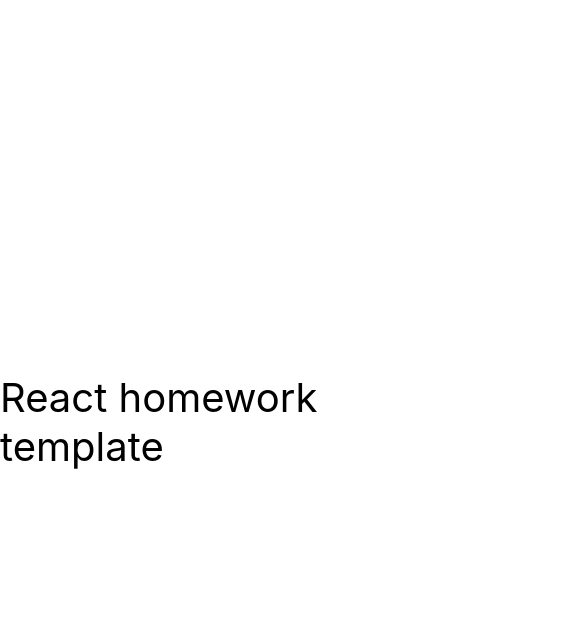
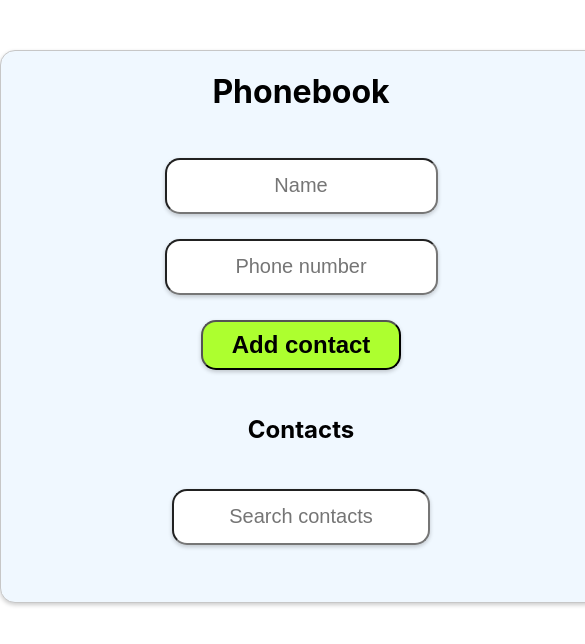
Before and after one commit to Karwan87/goit-react-hw-06-phonebook, a React (Create React App) app: page / in a window 390 px wide. Shown: the top 644 px of the page, 585 px wide, since content can reach past the window. Built offline with nearby package versions, Linux system fonts and the light colour scheme.

Commit message:
Clone files from HW-04 phonebook

```diff
--- a/src/components/App.jsx
+++ b/src/components/App.jsx
@@ -1,16 +1,63 @@
-export const App = () => {
+import React, { useState, useEffect } from 'react';
+import { nanoid } from 'nanoid';
+import ContactList from './ContactList/ContactList';
+import ContactForm from './ContactForm/ContactForm';
+import Filter from './Filter/Filter';
+import styles from './var.module.css';
+
+const App = () => {
+  const [contacts, setContacts] = useState([]);
+  const [filter, setFilter] = useState('');
+
+  useEffect(() => {
+    const storedContacts = localStorage.getItem('contacts');
+    console.log('Stored contacts:', storedContacts);
+    if (storedContacts) {
+      setContacts(JSON.parse(storedContacts));
+    }
+  }, []);
+
+  useEffect(() => {
+    localStorage.setItem('contacts', JSON.stringify(contacts));
+  }, [contacts]);
+
+  const addContact = (name, number) => {
+    const newContact = {
+      id: nanoid(),
+      name: name.trim(),
+      number: number.trim(),
+    };
+
+    setContacts(prevContacts => [...prevContacts, newContact]);
+  };
+
+  const deleteContact = id => {
+    setContacts(prevContacts =>
+      prevContacts.filter(contact => contact.id !== id)
+    );
+  };
+
+  const changeFilter = filterValue => {
+    setFilter(filterValue);
+  };
+
+  const filteredContacts = contacts.filter(contact =>
+    contact.name.toLowerCase().includes(filter.toLowerCase())
+  );
+
   return (
-    <div
-      style={{
-        height: '100vh',
-        display: 'flex',
-        justifyContent: 'center',
-        alignItems: 'center',
-        fontSize: 40,
-        color: '#010101'
-      }}
-    >
-      React homework template
+    <div className={styles.ContactContainer}>
+      <h1>Phonebook</h1>
+      <ContactForm addContact={addContact} contacts={contacts} />
+
+      <h2>Contacts</h2>
+      <Filter filter={filter} onChangeFilter={changeFilter} />
+      <ContactList
+        contacts={filteredContacts}
+        onDeleteContact={deleteContact}
+      />
     </div>
   );
 };
+
+export default App;
--- /dev/null
+++ b/src/components/ContactForm/ContactForm.jsx
@@ -0,0 +1,56 @@
+import React, { useState } from 'react';
+import PropTypes from 'prop-types';
+import styles from './ContactForm.module.css';
+
+const ContactForm = ({ addContact, contacts }) => {
+  const [name, setName] = useState('');
+  const [number, setNumber] = useState('');
+
+  const handleSubmit = e => {
+    e.preventDefault();
+
+    const existingContact = contacts.find(contact => contact.name === name);
+    if (existingContact) {
+      alert(`${name} is already in contacts!`);
+      return;
+    }
+    if (name.trim() === '' || number.trim() === '') {
+      alert(`${name} Cannot add an empty result!`);
+      return;
+    }
+
+    addContact(name, number);
+    setName('');
+    setNumber('');
+  };
+
+  return (
+    <form className={styles.InputsForm} onSubmit={handleSubmit}>
+      <input
+        className={styles.TypeText}
+        type="text"
+        placeholder="Name"
+        value={name}
+        onChange={e => setName(e.target.value)}
+      />
+      <input
+        className={styles.TypeText}
+        type="tel"
+        placeholder="Phone number"
+        value={number}
+        onChange={e => setNumber(e.target.value)}
+      />
+      <div className={styles.ButtonContainer}>
+        <button className={styles.SubmitButton} type="submit">
+          Add contact
+        </button>
+      </div>
+    </form>
+  );
+};
+
+ContactForm.propTypes = {
+  addContact: PropTypes.func.isRequired,
+};
+
+export default ContactForm;
--- /dev/null
+++ b/src/components/ContactForm/ContactForm.module.css
@@ -0,0 +1,43 @@
+.inputsForm {
+  display: flex;
+  flex-direction: column;
+  align-items: center;
+  width: 100%;
+}
+.TypeText {
+  display: flex;
+  flex-direction: column;
+  margin: 25px;
+  height: 50px;
+  text-align: center;
+  font-size: 20px;
+  box-shadow: 0 2px 4px rgba(0, 0, 0, 0.2);
+  border-radius: 15px;
+}
+
+.TypeText:hover {
+  opacity: 0.7;
+  background: rgba(88, 165, 0, 0.288);
+  transition-duration: 350ms;
+}
+.ButtonContainer {
+  display: flex;
+  justify-content: center;
+  align-items: center;
+  margin: 25px;
+}
+.SubmitButton {
+  width: 200px;
+  height: 50px;
+  box-shadow: 0 2px 4px rgba(0, 0, 0, 0.2);
+  border-radius: 15px;
+  background-color: greenyellow;
+  font-size: 24px;
+  font-weight: 800;
+  cursor: pointer;
+}
+.SubmitButton:hover {
+  opacity: 0.7;
+  background: rgba(88, 165, 0, 0.836);
+  transition-duration: 350ms;
+}
--- /dev/null
+++ b/src/components/ContactItem/ContactItem.jsx
@@ -0,0 +1,33 @@
+import React from 'react';
+import PropTypes from 'prop-types';
+import styles from './ContactItem.module.css';
+
+const ContactItem = ({ contact, onDeleteContact }) => {
+  const handleDelete = () => {
+    onDeleteContact(contact.id);
+  };
+
+  return (
+    <li className={styles.DataForm}>
+      {contact.name}: {contact.number}
+      <button
+        className={styles.DeleteButton}
+        type="button"
+        onClick={handleDelete}
+      >
+        Delete
+      </button>
+    </li>
+  );
+};
+
+ContactItem.propTypes = {
+  contact: PropTypes.shape({
+    id: PropTypes.string.isRequired,
+    name: PropTypes.string.isRequired,
+    number: PropTypes.string.isRequired,
+  }).isRequired,
+  onDeleteContact: PropTypes.func.isRequired,
+};
+
+export default ContactItem;
--- /dev/null
+++ b/src/components/ContactItem/ContactItem.module.css
@@ -0,0 +1,29 @@
+.DataForm {
+  display: flex;
+  width: 250px;
+  justify-content: space-between;
+  margin: 15px auto;
+  font-size: 24px;
+  text-decoration: underline;
+}
+.ButtonContainer {
+  display: flex;
+  justify-content: center;
+  align-items: center;
+}
+.DeleteButton {
+  width: 120px;
+  height: 30px;
+  box-shadow: 0 2px 4px rgba(0, 0, 0, 0.2);
+  border-radius: 15px;
+  background-color: red;
+  font-size: 16px;
+  font-weight: 800;
+  cursor: pointer;
+  transition: background-color 1350ms, opacity;
+}
+.DeleteButton:hover {
+  opacity: 0.7;
+  background: rgba(102, 0, 0, 0.685);
+  transition-duration: 1350ms;
+}
--- /dev/null
+++ b/src/components/ContactList/ContactList.jsx
@@ -0,0 +1,31 @@
+import React from 'react';
+import PropTypes from 'prop-types';
+import ContactItem from '../ContactItem/ContactItem';
+import styles from './ContactList.module.css';
+
+const ContactList = ({ contacts, onDeleteContact }) => {
+  return (
+    <ul className={styles.ManageResults}>
+      {contacts.map(contact => (
+        <ContactItem
+          key={contact.id}
+          contact={contact}
+          onDeleteContact={onDeleteContact}
+        />
+      ))}
+    </ul>
+  );
+};
+
+ContactList.propTypes = {
+  contacts: PropTypes.arrayOf(
+    PropTypes.shape({
+      id: PropTypes.string.isRequired,
+      name: PropTypes.string.isRequired,
+      number: PropTypes.string.isRequired,
+    })
+  ).isRequired,
+  onDeleteContact: PropTypes.func.isRequired,
+};
+
+export default ContactList;
--- /dev/null
+++ b/src/components/ContactList/ContactList.module.css
@@ -0,0 +1,6 @@
+.ManageResults {
+  width: 100%;
+  display: flex;
+  flex-direction: column;
+  justify-content: center;
+}
--- /dev/null
+++ b/src/components/Filter/Filter.jsx
@@ -0,0 +1,22 @@
+import React from 'react';
+import PropTypes from 'prop-types';
+import styles from './Filter.module.css';
+
+const Filter = ({ filter, onChangeFilter }) => {
+  return (
+    <input
+      className={styles.inputsForm}
+      type="text"
+      placeholder="Search contacts"
+      value={filter}
+      onChange={e => onChangeFilter(e.target.value)}
+    />
+  );
+};
+
+Filter.propTypes = {
+  filter: PropTypes.string.isRequired,
+  onChangeFilter: PropTypes.func.isRequired,
+};
+
+export default Filter;
--- /dev/null
+++ b/src/components/Filter/Filter.module.css
@@ -0,0 +1,18 @@
+.inputsForm {
+  display: flex;
+  flex-direction: column;
+  align-items: center;
+  width: 250px;
+  margin: 25px;
+  height: 50px;
+  text-align: center;
+  font-size: 20px;
+  box-shadow: 0 2px 4px rgba(0, 0, 0, 0.2);
+  border-radius: 15px;
+}
+
+.inputsForm:hover {
+  opacity: 0.7;
+  background: rgba(88, 165, 0, 0.288);
+  transition-duration: 350ms;
+}
--- /dev/null
+++ b/src/components/var.module.css
@@ -0,0 +1,14 @@
+.ContactContainer {
+  display: flex;
+  flex-direction: column;
+  justify-content: center;
+  align-items: center;
+  width: 600px;
+  height: 100%;
+  margin: 50px auto;
+  border: 1px solid rgb(199, 199, 199);
+  background-color: aliceblue;
+  border-collapse: collapse;
+  box-shadow: 0 2px 4px rgba(0, 0, 0, 0.2);
+  border-radius: 15px;
+}
--- a/src/index.js
+++ b/src/index.js
@@ -1,6 +1,6 @@
 import React from 'react';
 import ReactDOM from 'react-dom/client';
-import { App } from 'components/App';
+import App from 'components/App';
 import './index.css';
 
 ReactDOM.createRoot(document.getElementById('root')).render(
```
